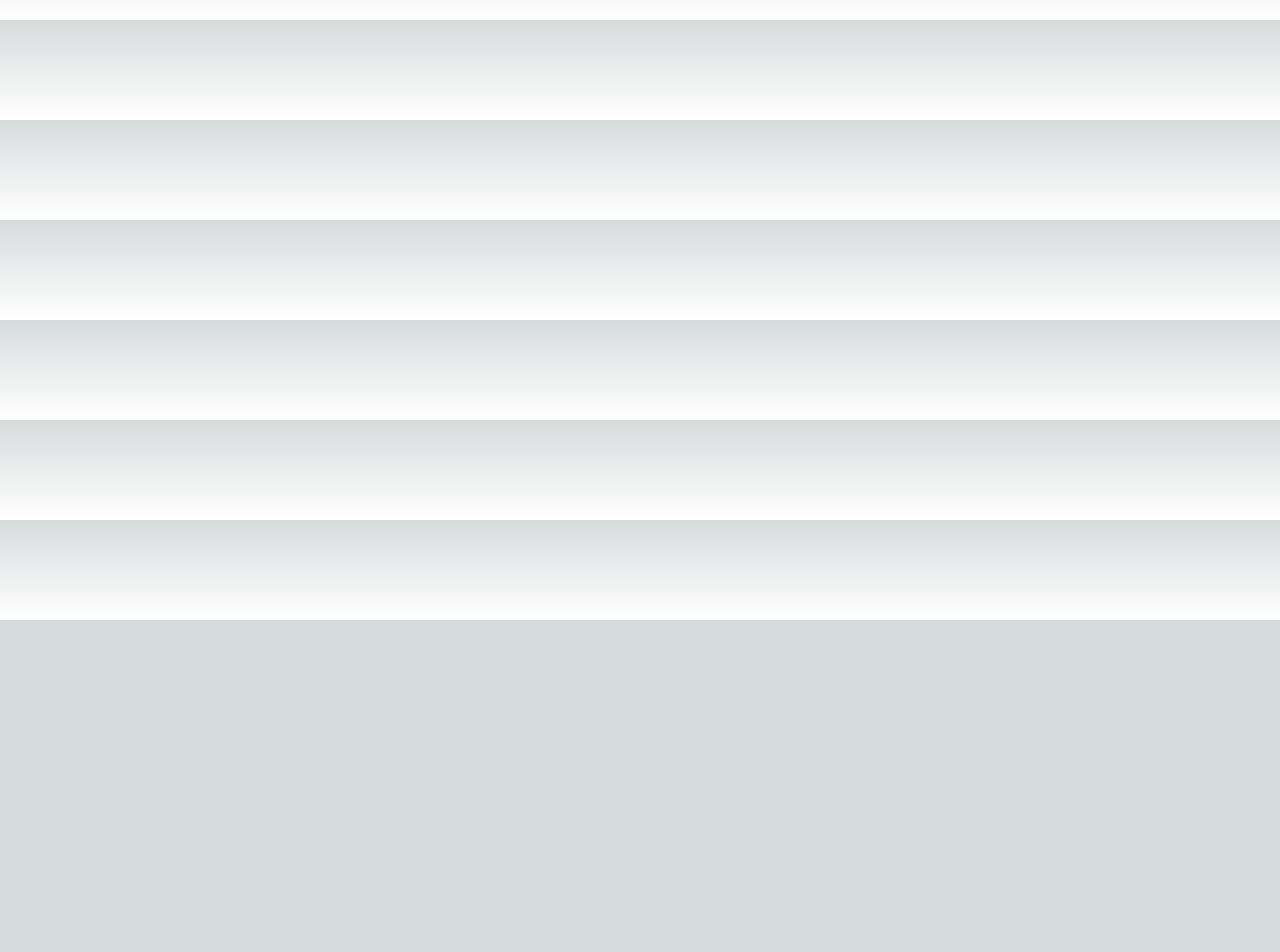
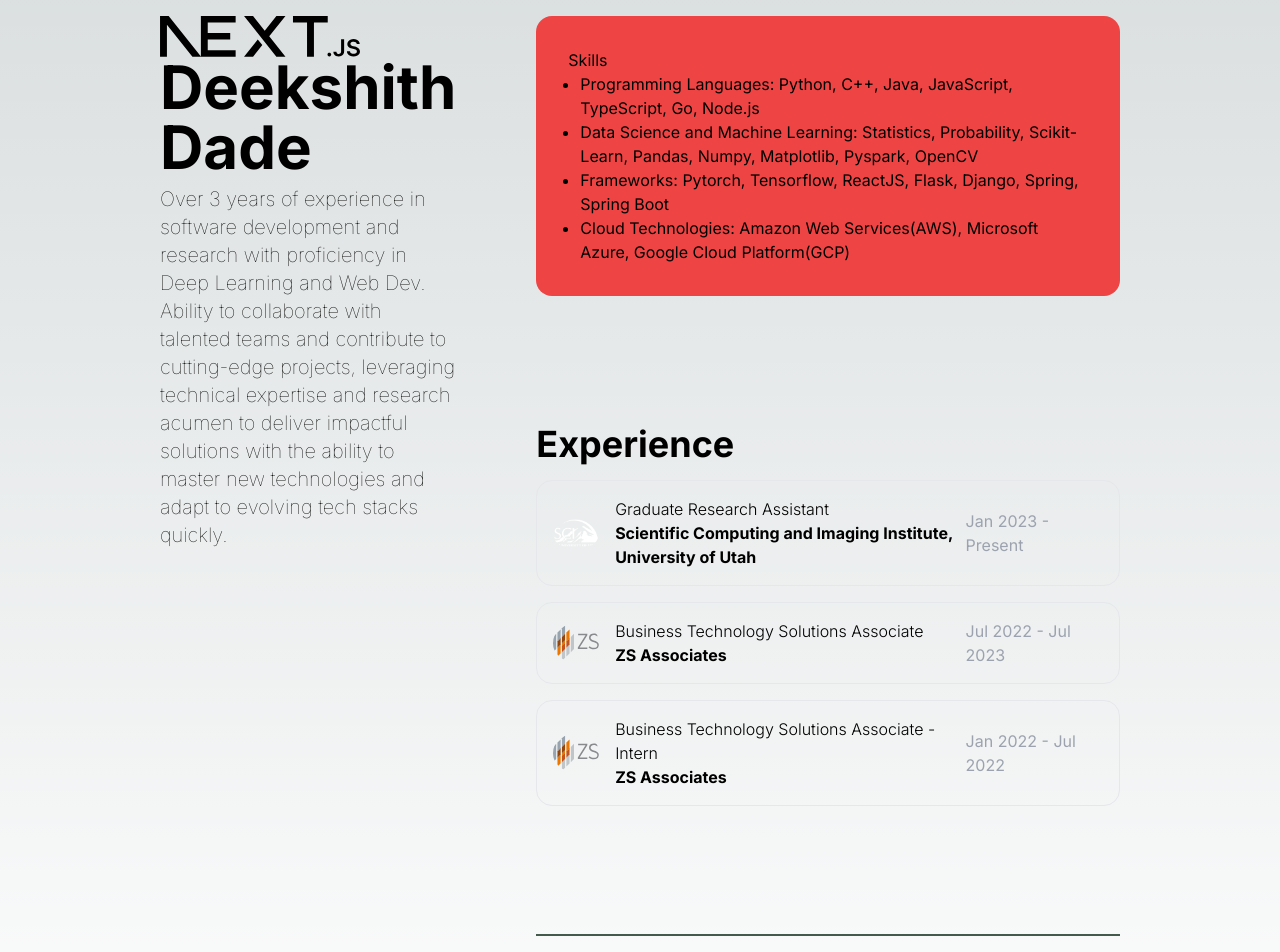
Before and after one commit to Deekshith-Dade/Deekshith-Dade.github.io, a Next.js app: page /about in a window 1280 px wide. Shown: the part 180-1132 px from the top of the page. Before the commit the page ends 800 px from the top, so only its background shows below. Built offline with nearby package versions, Linux system fonts and the light colour scheme.

Commit message:
working on about page

```diff
--- /dev/null
+++ b/public/experience.json
@@ -0,0 +1,35 @@
+[
+  {
+    "title": "Graduate Research Assistant",
+    "company": "Scientific Computing and Imaging Institute, University of Utah",
+    "duration": "Jan 2023 - Present",
+    "icon": "/assets/sci24-white.png",
+    "description": [
+      "Performed a survey of augmentations on Electrocardiogram by implementing multiple augmentations for time series data from the literature, trained on a self-supervised momentum contrast(MoCo) framework published by Facebook AI Research(FAIR), which is set to publish in October in Computing in Cardiology Conference(CinC) 2024.",
+      "Implemented a novel self-supervised learning architecture with a sophisticated contrastive learning setup for Learning Electrocardiogram representations with unlabelled data, resulting in 10% labeled data on a pre-trained model, producing performance equivalent to a 100% labeled supervised model in the area under the receiver operating characteristic (ROC) curve (AUC) metric.",
+      "Currently working on a novel interpretability method for ECG-Classification models by modifying the Generative Adversarial Networks(GAN) system to produce interpretations as modifications to the signal."
+    ]
+  },
+  {
+    "title": "Business Technology Solutions Associate",
+    "company": "ZS Associates",
+    "duration": "Jul 2022 - Jul 2023",
+    "icon": "/assets/ZS_logo.svg",
+    "description": [
+      "Worked on company’s proprietary software - which uses advanced data processing using Hadoop - to build efficient data pipelines for client’s marketing requirements",
+      "Designed Customer centric marketing for big pharma clients based on data from various vendors.",
+      "Deployed field suggestions and resource optimized recommendations for sales representatives for multiple clients building data pipelines from scratch using pharma data from various data vendors and configured user interface through Zaidyn FI and/or Veeva CRM app for client’s sales representative’s efficient insights and usage",
+      "Built a data pipeline for providing dynamic insights for sales representatives which takes into account the actions and the feedback the representatives provide and produce more efficient actions for the next cycle of customer interactions"
+    ]
+  },
+  {
+    "title": "Business Technology Solutions Associate - Intern",
+    "company": "ZS Associates",
+    "duration": "Jan 2022 - Jul 2022",
+    "icon": "/assets/ZS_logo.svg",
+    "description": [
+      "Led the development pipeline for a client’s marketing campaign focused on promoting a new product utilizing machine learning to optimize omnichannel marketing strategies. Achieved a 20% increase in initial sales beyond projections.",
+      "Rapidly learned and integrated new tools into the development workflow and optimized existing code to streamline processes. These improvements led to around 25% reduction in deployment time, enhancing overall pipeline efficiency"
+    ]
+  }
+]
--- a/src/app/about/page.js
+++ /dev/null
@@ -1,18 +0,0 @@
-import Navbar from '@/components/Navbar'
-import React from 'react'
-
-function Page() {
-  return (
-    <>
-    <Navbar />
-    <div>
-        Skills
-        Work Experience
-        Education History
-
-    </div>
-    </>
-  )
-}
-
-export default Page
--- /dev/null
+++ b/src/app/about/page.jsx
@@ -0,0 +1,92 @@
+"use client";
+import Navbar from '@/components/Navbar'
+import Experience from '@/components/Experience';
+import SmallExperience from '@/components/SmallExperience';
+import React from 'react'
+import { useState, useEffect } from 'react'
+import Image from 'next/image'
+
+
+function Page() {
+
+
+  const [experience, setExperience] = useState([]);
+
+  useEffect(() => {
+    // Fetch the projects data from the JSON file
+    fetch('./experience.json')
+      .then(response => response.json())
+      .then(data => setExperience(data))
+      .catch(error => console.error('Error fetching projects:', error));
+  }, []);
+
+  return (
+    <>
+      <Navbar />
+      <div className='flex-row lg:flex mx-10 my-20 xl:px-20'>
+        <div className='basis-1/2 m-10'>
+          <Image
+            src={'/next.svg'}
+            alt='Profile'
+            width={200}
+            height={200}
+          />
+          <h1 className='font-bold text-4xl sm:text-6xl'>Deekshith Dade</h1>
+          <p className='my-2 text-xl font-thin'>Over 3 years of experience in software development and research with proficiency in Deep Learning and Web Dev. Ability to
+            collaborate with talented teams and contribute to cutting-edge projects, leveraging technical expertise and research acumen
+            to deliver impactful solutions with the ability to master new technologies and adapt to evolving tech stacks quickly.</p>
+        </div>
+
+        <div className='m-10'>
+          <div className='p-8  bg-red-500 rounded-2xl'>
+            <h1>Skills</h1>
+            <ol className="list-disc ml-3">
+              <li>Programming Languages: Python, C++, Java, JavaScript, TypeScript, Go, Node.js</li>
+              <li>Data Science and Machine Learning: Statistics, Probability, Scikit-Learn, Pandas, Numpy, Matplotlib, Pyspark, OpenCV</li>
+              <li>Frameworks: Pytorch, Tensorflow, ReactJS, Flask, Django, Spring, Spring Boot</li>
+              <li>Cloud Technologies: Amazon Web Services(AWS), Microsoft Azure, Google Cloud Platform(GCP)</li>
+            </ol>
+          </div>
+
+
+          <div className='my-32'>
+            <h1 className='font-bold text-2xl sm:text-4xl'>Experience</h1>
+            {experience.map((exp, index) => {
+              return (
+                <Experience
+                  key={index}
+                  open={false}
+                  title={exp.title}
+                  company={exp.company}
+                  duration={exp.duration}
+                  icon={exp.icon}
+                >
+                  <ul>
+                    {exp.description.map((desc, idx) => {
+                      return (
+                        <li className='ml-4 list-disc' key={idx}>{desc}</li>
+                      )
+                    })}
+                  </ul>
+                </Experience>
+              )
+            })}
+
+          </div>
+
+          <hr className="border-t-[2px] border-r-green p-4"></hr>
+          <div>
+            <h1>Education</h1>
+          </div>
+
+          <hr className="border-t-[2px] border-r-green p-4"></hr>
+          <div>
+            <h1>Projects</h1>
+          </div>
+        </div>
+      </div>
+    </>
+  )
+}
+
+export default Page
--- a/src/app/globals.css
+++ b/src/app/globals.css
@@ -49,3 +49,8 @@
   background: gray;
   margin-bottom: 10px;
 }
+
+.my-collapse {
+  overflow: hidden;
+  transition: height 0.8s ease-in-out;
+}
--- a/src/app/projects/aug-survey-ecg-contrastive/page.jsx
+++ b/src/app/projects/aug-survey-ecg-contrastive/page.jsx
@@ -23,7 +23,7 @@
         <div>
             <Navbar />
             {project &&
-                <div className='px-8 md:px-16 lg:px-64 xl:px-[48rem]  my-16'>
+                <div className='px-8 md:px-16 xl:px-96  my-16'>
                     <h1 className='font-bold text-4xl sm:text-6xl'>{project.title}</h1>
                     <a className='text-red-500' href={project.github}>Github</a>
                     <h2 className='font-bold my-6 text-3xl  sm:text-4xl sm:my-8'>Introduction</h2>
--- a/src/app/projects/ecg-contrastive/page.jsx
+++ b/src/app/projects/ecg-contrastive/page.jsx
@@ -23,7 +23,7 @@
         <div>
             <Navbar />
             {project &&
-                <div className='px-8 md:px-16 lg:px-64 xl:px-[48rem]  my-16'>
+                <div className='px-8 md:px-16 xl:px-96  my-16'>
                     <h1 className='font-bold text-5xl sm:text-6xl'>{project.title}</h1>
                     <a className='text-red-500' href={project.github}>Github</a>
                     <h2 className='font-bold my-6 text-3xl  sm:text-4xl sm:my-8'>Introduction</h2>
--- /dev/null
+++ b/src/components/Experience.jsx
@@ -0,0 +1,40 @@
+"use client";
+import React from 'react'
+import { useState, useRef, useEffect } from 'react'
+import SmallExperience from '@/components/SmallExperience';
+
+
+function Experience({ open, children, title, company, duration, icon }) {
+
+    const [isOpen, setIsOpen] = useState(open);
+    const ref = useRef < HTMLDivElement > (null);
+    const [height, setHeight] = useState(0);
+
+    useEffect(() => {
+        if (isOpen) setHeight(ref.current?.getBoundingClientRect().height);
+        else setHeight(0);
+    }, [isOpen]);
+
+    const handleFilterOpening = () => {
+        setIsOpen((prev) => !prev);
+    };
+
+
+    return (
+        <>
+            <div className='card border rounded-2xl my-4'>
+                {/* <button type="button" className="btn" onClick={handleFilterOpening}> */}
+                <SmallExperience title={title} onClick={handleFilterOpening} company={company} duration={duration} icon={icon} />
+                {/* </button> */}
+
+                <div className="">
+                    <div className=' my-collapse' style={{ height }}>
+                        <div className="p-3">{children}</div>
+                    </div>
+                </div>
+            </div>
+        </>
+    )
+}
+
+export default Experience
--- /dev/null
+++ b/src/components/SmallExperience.jsx
@@ -0,0 +1,29 @@
+import React from 'react'
+import Image from 'next/image'
+
+function SmallExperience({ title, company, duration, icon, onClick }) {
+    return (
+        <>
+            <div className='flex justify-between p-4 px-4 hover:cursor-pointer' onClick={onClick}>
+                <div className='my-auto basis-1/12'>
+                    <Image
+                        src={icon}
+                        alt="icon"
+                        width={50}
+                        height={50}
+                        className="rounded-full"
+                    />
+                </div>
+                <div className='basis-8/12'>
+                    <h1 className='font-light text-left my-auto ml-4 mr-2'>{title}</h1>
+                    <p className='font-bold text-left my-auto ml-4 mr-2'>{company}</p>
+                </div>
+                <div className='my-auto basis-3/12'>
+                    <p className='text-gray-400'>{duration}</p>
+                </div>
+            </div>
+        </>
+    )
+}
+
+export default SmallExperience
```
Also changed, not shown: public/assets/ZS_logo.svg (added), public/assets/sci24-white.png (added).
